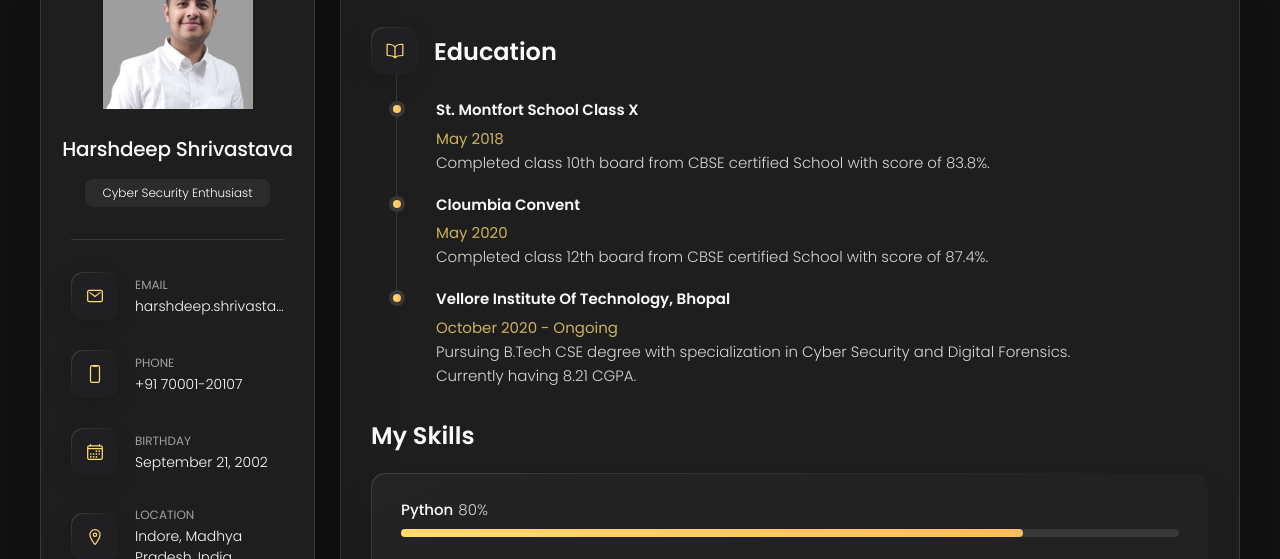
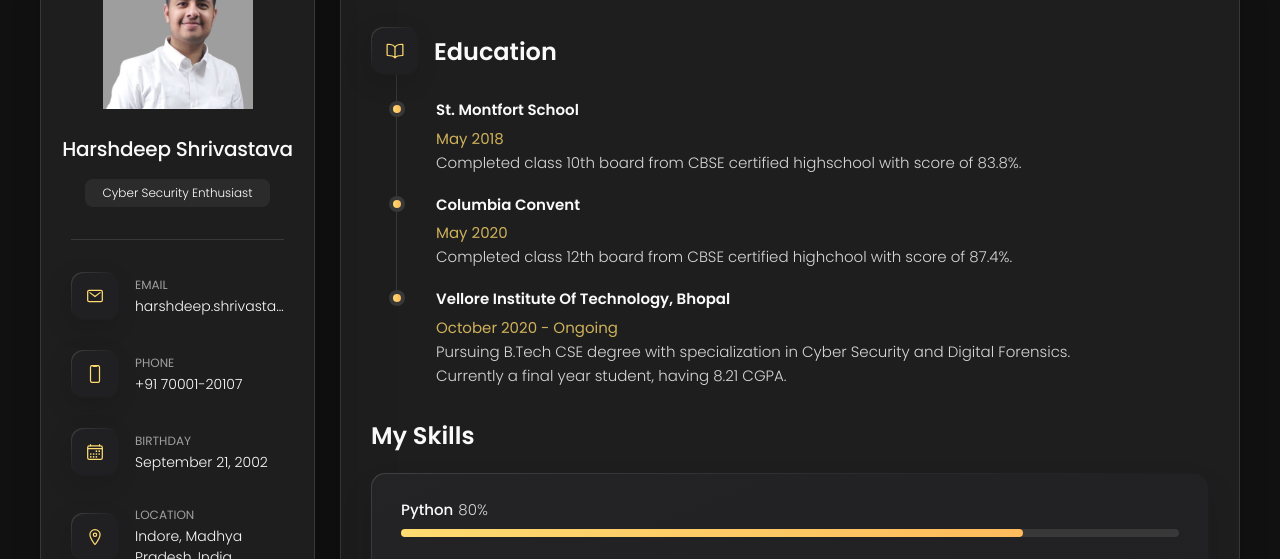
Before and after one commit to Harshdeep-Sh/Portfolio, a plain HTML site: page index.html in a window 1280 px wide. Both pictures are taken after a click on the button "Resume". Shown: the part 162-721 px from the top of the page. Drawn offline with nearby package versions, Linux system fonts and the light colour scheme; files whose address does not match are found by name.

Commit message:
Typo Correction

```diff
--- a/index.html
+++ b/index.html
@@ -355,24 +355,24 @@
 
             <li class="timeline-item">
 
-              <h4 class="h4 timeline-item-title">St. Montfort School Class X</h4>
+              <h4 class="h4 timeline-item-title">St. Montfort School </h4>
 
               <span>May 2018</span>
 
               <p class="timeline-text">
-                Completed class 10th board from CBSE certified School with score of 83.8%.
+                Completed class 10th board from CBSE certified highschool with score of 83.8%.
               </p>
 
             </li>
 
             <li class="timeline-item">
 
-              <h4 class="h4 timeline-item-title">Cloumbia Convent</h4>
+              <h4 class="h4 timeline-item-title">Columbia Convent </h4>
 
               <span>May 2020</span>
 
               <p class="timeline-text">
-                Completed class 12th board from CBSE certified School with score of 87.4%.
+                Completed class 12th board from CBSE certified highchool with score of 87.4%.
               </p>
 
             </li>
@@ -384,7 +384,7 @@
               <span>October 2020 - Ongoing</span>
 
               <p class="timeline-text">
-                Pursuing B.Tech CSE degree with specialization in Cyber Security and Digital Forensics. Currently having 8.21 CGPA.
+                Pursuing B.Tech CSE degree with specialization in Cyber Security and Digital Forensics. Currently a final year student, having 8.21 CGPA.
               </p>
 
             </li>
```
